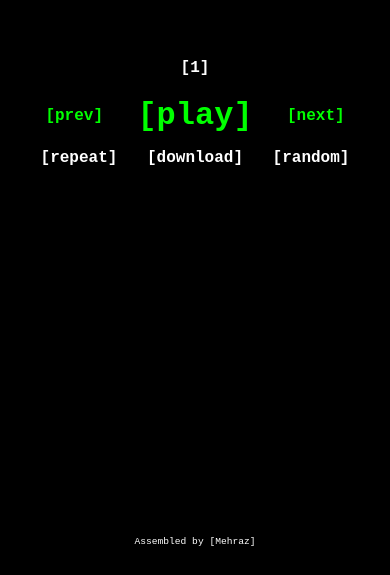
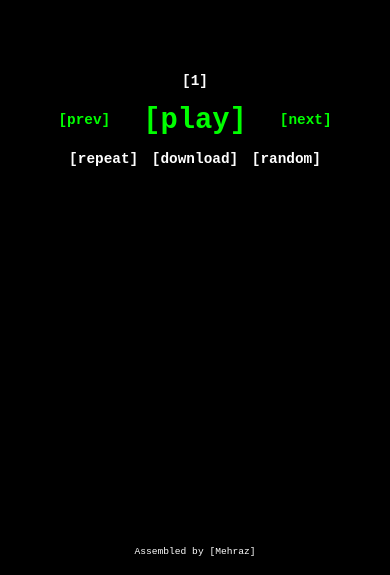
Before and after one commit to mehrazino/musist, a plain HTML site: page index.html in a window 390 px wide. Shown: the part 269-844 px from the top of the page. Drawn offline with Linux system fonts and the light colour scheme; a web font is replaced by a local one.

Commit message:
debug UI

```diff
--- a/styles.css
+++ b/styles.css
@@ -9,7 +9,6 @@ html, body {
     -webkit-user-select: none;
     -moz-user-select: none;
     -ms-user-select: none;
-    touch-action: manipulation;
 }
 
 body {
@@ -19,7 +18,6 @@ body {
     align-items: center;
     min-height: 100vh;
     transform: translateY(-40px);
-    max-height: 100vh;
 }
 .track-number {
     color: white;
@@ -169,60 +167,66 @@ color: black;
 /* Responsive Design */
 @media (max-width: 768px) {
     body {
-        transform: translateY(-10px);
+        transform: translateY(-5px);
+        padding: 20px;
+        box-sizing: border-box;
     }
     .play-text {
-        font-size: 2.5rem;
+        font-size: 2.2rem;
     }
     .control-btn {
-        font-size: 1.2rem;
+        font-size: 1.1rem;
     }
     .track-number {
-        font-size: 1.2rem;
+        font-size: 1.1rem;
     }
     .repeat-container {
-        margin-top: 20px;
-        gap: 10px;
+        margin-top: 18px;
+        gap: 8px;
     }
     .repeat-btn, .download-btn, .random-btn {
-        font-size: 1.2rem;
+        font-size: 1.1rem;
     }
     .footer {
-        font-size: 0.8rem;
-        padding: 8px;
-        transform: translateY(10px);
+        font-size: 0.7rem;
+        padding: 6px;
+        transform: translateY(8px);
     }
 }
 
 @media (max-width: 480px) {
     html, body {
         height: 100vh;
-        overscroll-behavior-y: contain;
+        overflow-y: auto; /* Allow scrolling if needed, but prevent horizontal scroll */
+        overflow-x: hidden;
+        /* Remove overflow: hidden to allow pull-to-refresh */
     }
     body {
-        transform: translateY(-20px);
-        padding: 10px;
+        transform: translateY(-10px);
+        padding: 15px;
         box-sizing: border-box;
-        padding-bottom: 50px; /* Increase padding for footer */
-        max-height: 100vh;
-        overflow-y: auto;
+        min-height: calc(100vh - 60px); /* Account for footer */
+        padding-bottom: 60px; /* More space for footer */
     }
     .play-text {
-        font-size: 2rem;
+        font-size: 1.8rem;
     }
     .control-btn {
-        font-size: 1rem;
+        font-size: 0.9rem;
     }
     .track-number {
-        font-size: 1rem;
-        margin-bottom: 20px;
+        font-size: 0.9rem;
+        margin-bottom: 15px;
     }
     .repeat-container {
-        margin-top: 15px;
-        gap: 8px;
+        margin-top: 12px;
+        gap: 6px;
+        flex-wrap: wrap;
+        justify-content: center;
     }
     .repeat-btn, .download-btn, .random-btn {
-        font-size: 1rem;
+        font-size: 0.9rem;
+        margin: 2px;
     }
     .footer {
         font-size: 0.6rem;
@@ -232,8 +236,7 @@ color: black;
         bottom: 0;
         left: 0;
         right: 0;
-        z-index: 1000; /* Higher z-index */
-        background-color: black !important;
-        display: block !important;
+        z-index: 10;
+        background-color: rgba(0, 0, 0, 0.9); /* Semi-transparent background */
     }
 }
```
Also changed, not shown: 1 other file.
